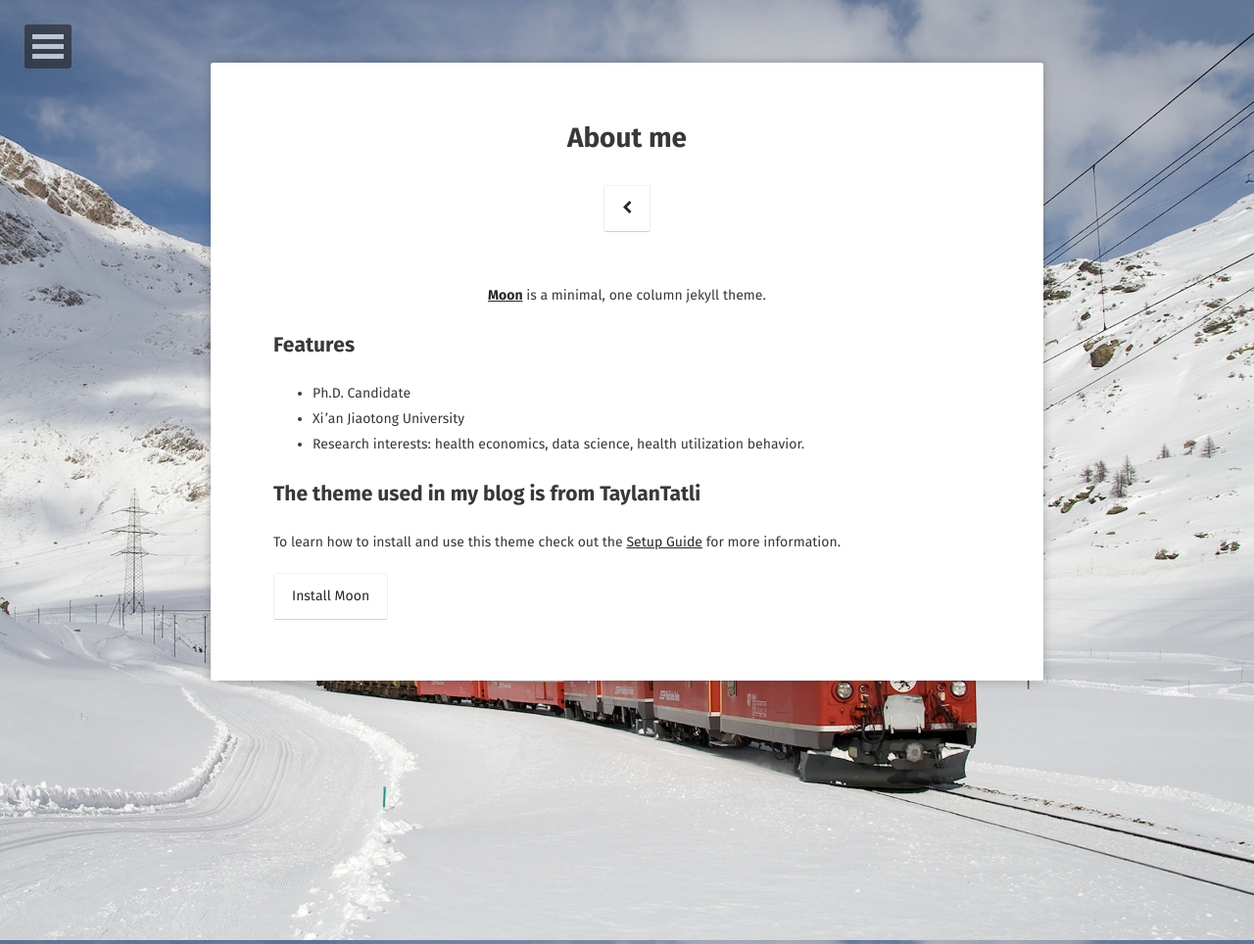
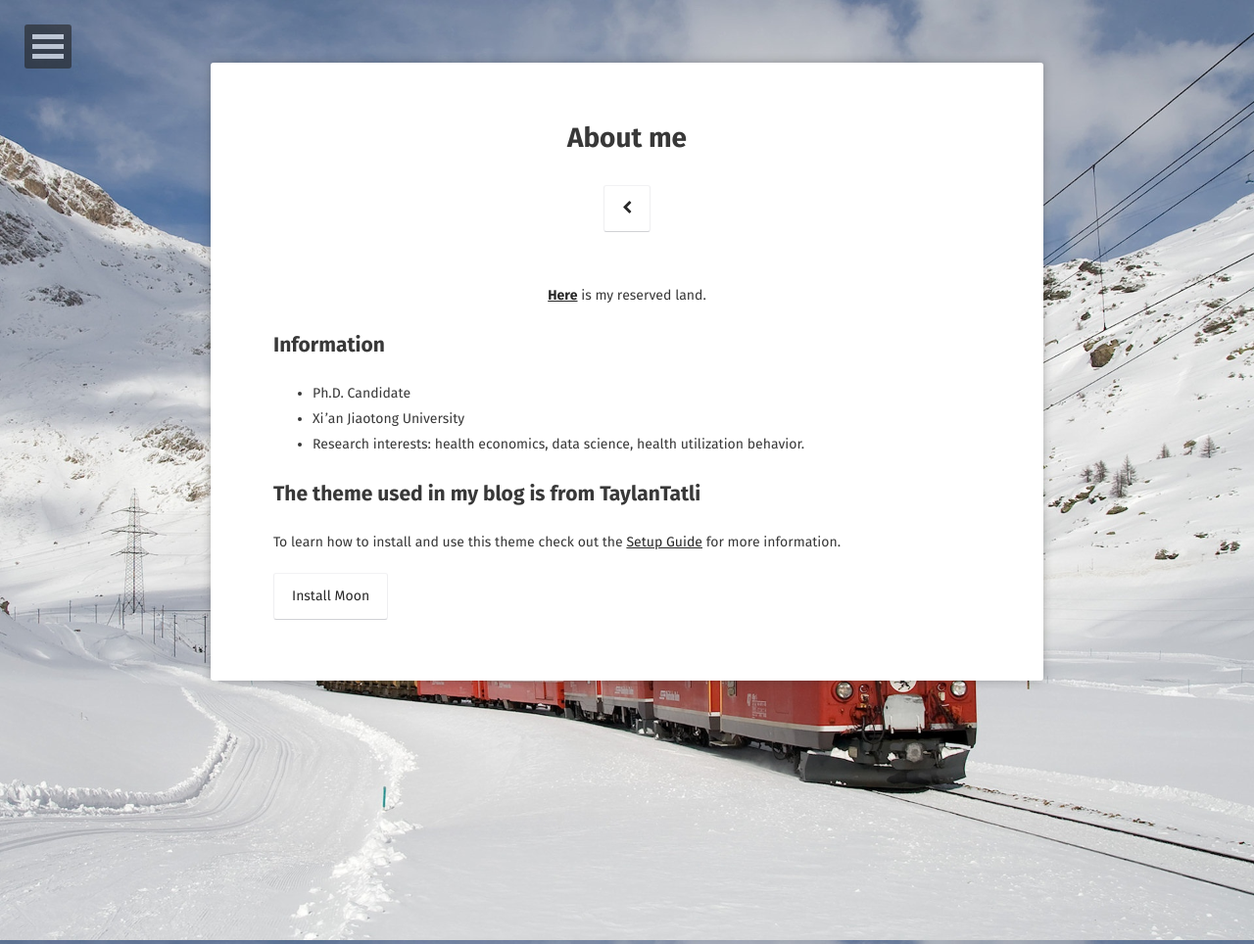
Before and after one commit to shumchi/shumchi.github.io, a Jekyll site: the page built from about/index.md, in a window 1280 px wide. Shown: the whole page at 98% size. Built offline with Jekyll 4.4.1, drawn with Linux system fonts in a browser that asks for light colours; some web fonts are replaced.

Commit message:
Update index.md

```diff
--- a/about/index.md
+++ b/about/index.md
@@ -6,9 +6,9 @@
 comments: false
 ---
 
-<center><a href="http://shumchi.github.io"><b>Moon</b></a> is a minimal, one column jekyll theme.</center>
+<center><a href="http://shumchi.github.io"><b>Here</b></a> is my reserved land.</center>
 
-## Features
+## Information
 * Ph.D. Candidate
 * Xi'an Jiaotong University
 * Research interests: health economics, data science, health utilization behavior.
```
